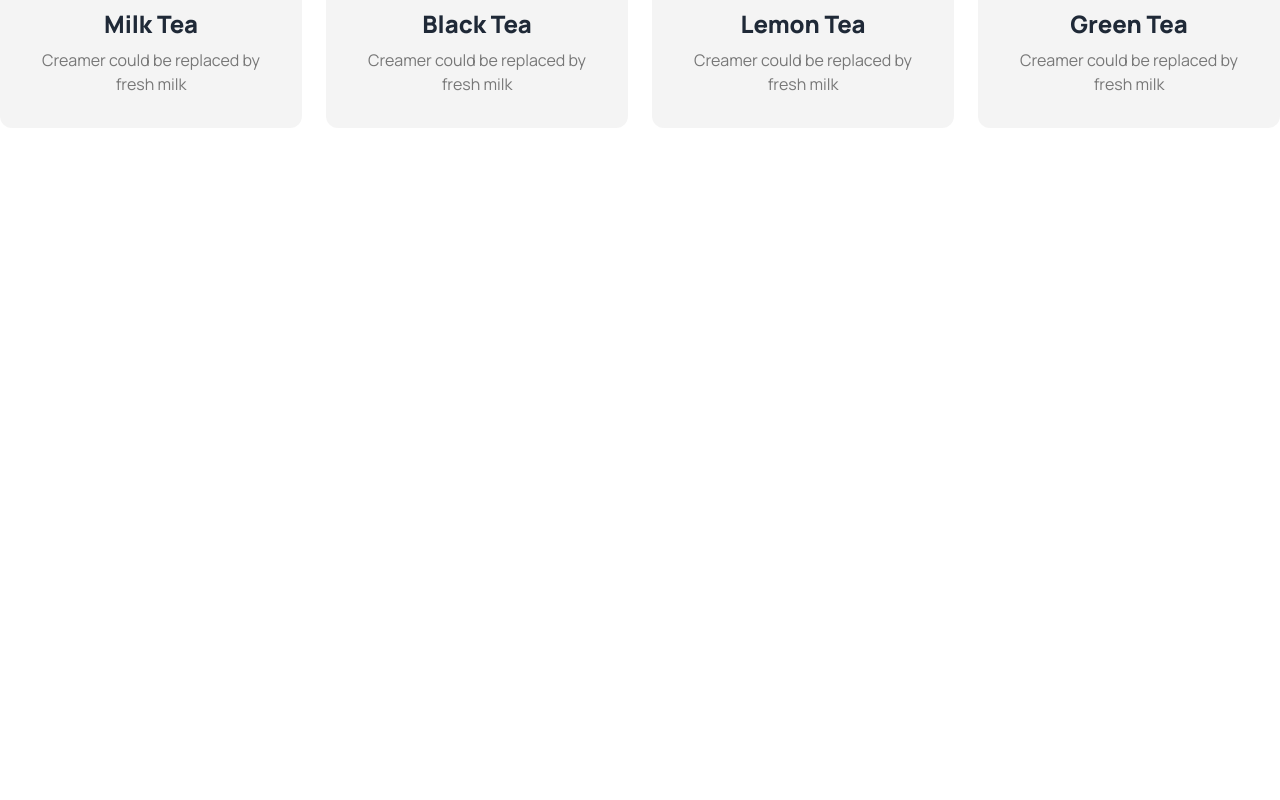
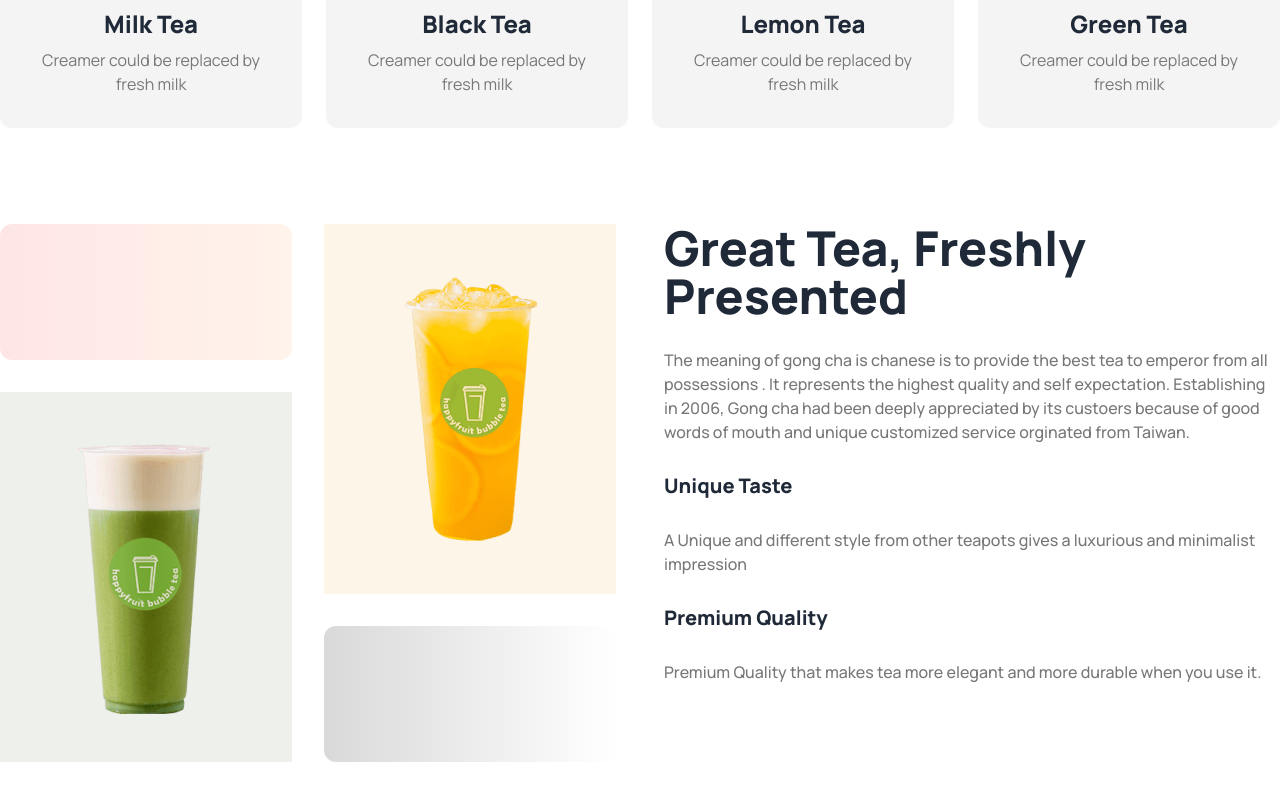
Before and after one commit to mohima-mimino11/daisy-ui-teahouse, a plain HTML site: page index.html in a window 1280 px wide. Shown: the part 969-1769 px from the top of the page. Before the commit the page ends 1241 px from the top, so only its background shows below. Drawn offline with nearby package versions, Linux system fonts and the light colour scheme.

Commit message:
fresh tea section added

```diff
--- a/index.html
+++ b/index.html
@@ -120,7 +120,27 @@
       </div>
      </section>
      <!-- fres tea section  -->
-    <section class="mt-36">
+    <section class="my-24 flex flex-col gap-12 lg:flex-row">
+
+        <div class="grid gap-8 grid-cols-1 lg:grid-cols-2 flex-1">
+          <div class="h-[136px]  bg-gradient-to-r from-[#FF0000] to-[#FF8938] opacity-10 rounded-xl"></div>
+          <div class="row-span-2 bg-[#E6A6231A] px-8 py-12 flex justify-center items-center">
+            <img  src="images/fresh-1.png" alt="">
+          </div>
+          <div class="row-span-2 bg-[#5776391A] px-8 py-12 flex justify-center items-center">
+            <img  src="images/fresh-2.png" alt="">
+          </div>
+          <div class="h-[136px]  bg-gradient-to-r from-[#D9D9D9] to-[#FFFFFF] opacity-100 rounded-xl"></div>
+
+        </div>
+        <div class="space-y-7 flex-1">
+          <h2 class="text-5xl font-extrabold">Great Tea, Freshly <br> Presented</h2>
+          <p class="text-base font-medium text-paragraph-color">The meaning of gong cha is chanese is to provide the best tea to emperor from all possessions . It represents the highest quality and self expectation. Establishing in 2006, Gong cha had been deeply appreciated by its custoers  because of good words of mouth and unique customized service orginated from Taiwan.</p>
+          <h4 class="text-xl font-extrabold">Unique Taste</h4>
+          <p class="text-base font-medium text-paragraph-color">A Unique and different style from other teapots gives a luxurious and minimalist impression</p>
+          <h4 class="text-xl font-extrabold">Premium Quality</h4>
+          <p class="text-base font-medium text-paragraph-color">Premium Quality that makes tea more elegant and more durable when you use it.</p>
+        </div>
 
 
     </section>
```
